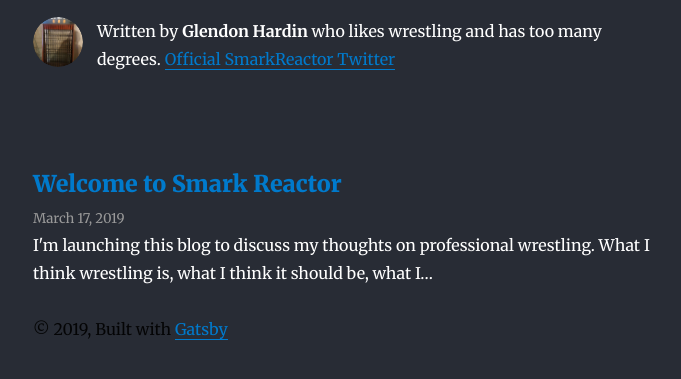
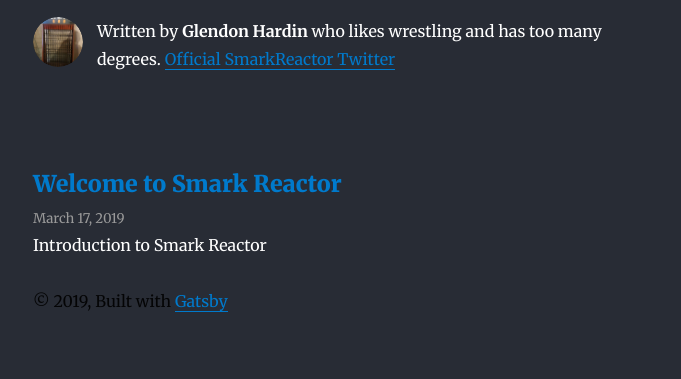
Before and after one commit to Glendonh/smark-reactor, a Gatsby site: page / in a window 1280 px wide. Shown: the part 137-516 px from the top of the page, without its empty margins (292-973 px from the left). Built offline with nearby package versions, Linux system fonts and the light colour scheme; Gatsby itself is replaced by a stand-in of ours; some packages are replaced by stand-ins of ours.

Commit message:
Added description to intro post to prevent gql issue

```diff
--- a/content/blog/welcome-to-sr/index.md
+++ b/content/blog/welcome-to-sr/index.md
@@ -1,6 +1,7 @@
 ---
 title: Welcome to Smark Reactor
 date: "2019-03-17"
+description: Introduction to Smark Reactor
 ---
 I'm launching this blog to discuss my thoughts on professional wrestling.
 
```
